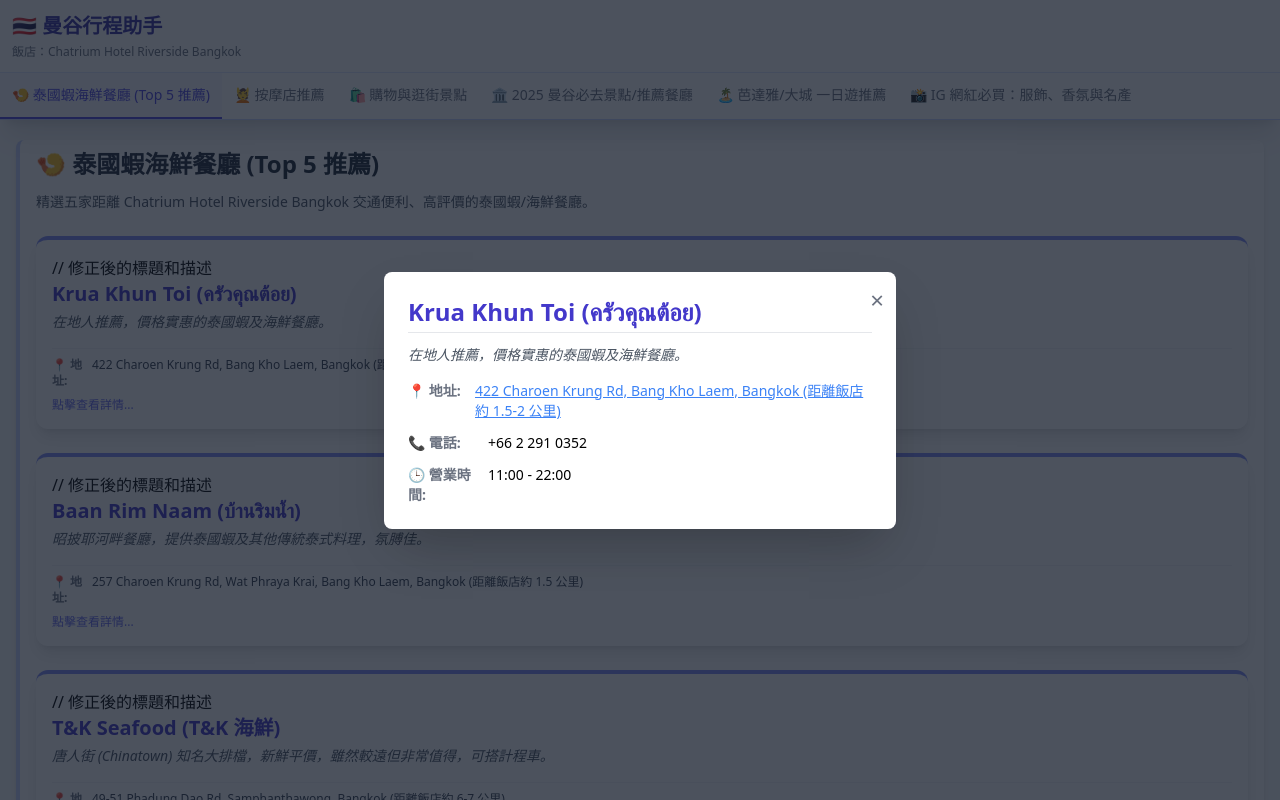
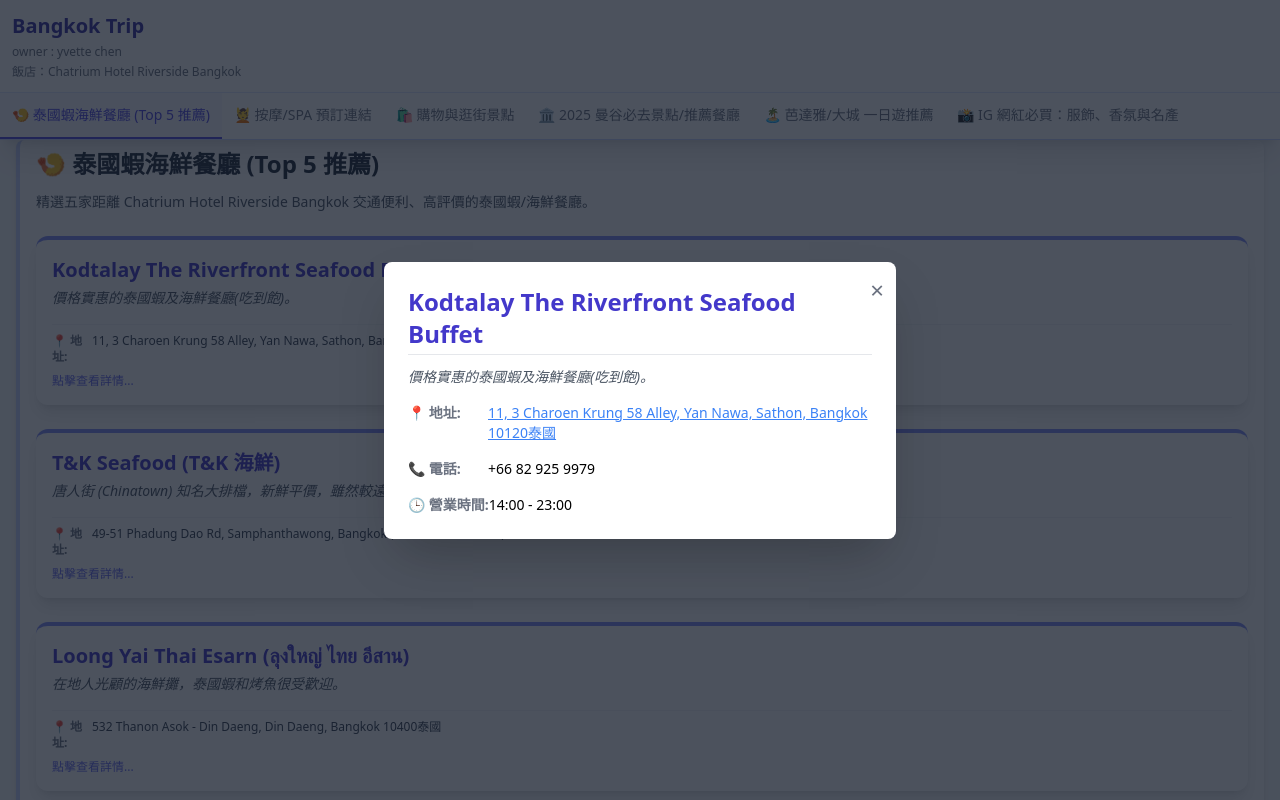
Before and after one commit to yvettechen0214/bangkok-trip-planner, a React (Vite) app: page / in a window 1280 px wide. Both pictures are taken after a click on the element 642 px from the left and 298 px from the top of the page. Shown: the top 800 px of the page. Built offline with nearby package versions, Linux system fonts and the light colour scheme.

Commit message:
feat: 點擊分類按鈕時自動捲動頁面至最上方

```diff
--- a/src/App.jsx
+++ b/src/App.jsx
@@ -3,33 +3,46 @@
 // 注意：LocationCard 組件保持不變，但請確認它是正確的版本（包含模態框功能）
 
 // --- 組件: 地點卡片 (LocationCard) ---
-// 保持這個組件不動，確保它在 App 組件之上
 const LocationCard = ({ item }) => {
     const [isOpen, setIsOpen] = React.useState(false);
+
     const handleOpen = () => setIsOpen(true);
     const handleClose = () => setIsOpen(false);
+
+    // 🎯 修正點 1：定義 Google Maps 連結 (只用於地址查詢)
     const mapsLink = `https://www.google.com/maps/search/?api=1&query=${encodeURIComponent(item.address)}`;
+
+    // 🎯 修正點 2：檢查是否為 Klook 連結
+    const klookUrl = "https://www.klook.com/zh-TW/experiences/list/bangkok-massages-hot-springs/c4-cate20/";
+    const isKlookLink = item.address === klookUrl;
 
     return (
         <div className="relative h-full">
+
+            {/* 點擊觸發區塊 - 點擊固定開啟模態框 */}
             <div
                 className="bg-white p-4 rounded-xl shadow-lg hover:shadow-2xl transition-all duration-300 border-t-4 border-indigo-400 cursor-pointer h-full flex flex-col justify-between"
-                onClick={handleOpen}
+                onClick={handleOpen} // 點擊卡片固定開啟模態框
             >
                 <div>
-                    // 修正後的標題和描述
                     <h4 className="text-xl font-semibold text-indigo-700 mb-1 line-clamp-1">{item.name}</h4>
                     <p className="text-gray-600 mb-2 text-sm italic line-clamp-2">{item.detail}</p>
                 </div>
+
+                {/* 預覽資訊 (只顯示地址/連結) */}
                 <div className="text-xs space-y-1 mt-2 pt-2 border-t border-gray-100">
                     <p className="flex items-start">
-                        <strong className="w-10 text-gray-500">📍 地址:</strong>
+                        <strong className="w-10 text-gray-500">
+                            {isKlookLink ? '🔗 連結:' : '📍 地址:'}
+                        </strong>
                         <span className="text-gray-700 truncate">{item.address}</span>
                     </p>
                 </div>
+
                 <span className="text-xs mt-2 text-indigo-500 font-medium">點擊查看詳情...</span>
             </div>
 
+            {/* 浮現的模態框 (Modal) */}
             {isOpen && (
                 <div
                     className="fixed inset-0 z-50 flex items-center justify-center bg-gray-900 bg-opacity-75 p-4"
@@ -47,9 +60,26 @@
                         </button>
                         <h3 className="text-2xl font-bold text-indigo-700 mb-3 border-b pb-1">{item.name}</h3>
                         <p className="text-gray-600 mb-4 text-sm italic">{item.detail}</p>
-                        <div className="space-y-3 text-sm">
+
+                        {/* 🎯 修正點 3：模態框內容判斷 */}
+                        {isKlookLink ? (
+                            <div className="text-center mt-6">
+                                <a
+                                    href={item.address}
+                                    target="_blank"
+                                    rel="noopener noreferrer"
+                                    className="inline-block px-8 py-3 bg-red-500 text-white font-bold rounded-lg shadow-lg hover:bg-red-600 transition-colors text-lg"
+                                    onClick={handleClose} // 點擊按鈕後關閉模態框
+                                >
+                                    點擊前往 Klook 預訂 (開啟 App)
+                                </a>
+                                <p className="text-gray-500 mt-3 text-sm">此連結將在新分頁中打開 Klook 網站，若您已安裝 App 則會自動跳轉。</p>
+                            </div>
+                        ) : (
+                            /* 顯示一般地址、電話、時間 */
+                            <div className="space-y-4 text-sm">
                                 <p className="flex items-start">
-                                <strong className="w-20 text-gray-500">📍 地址:</strong>
+                                    <strong className="min-w-[80px] shrink-0 text-gray-500">📍 地址:</strong>
                                     <a
                                         href={mapsLink}
                                         target="_blank"
@@ -60,12 +90,13 @@
                                     </a>
                                 </p>
                                 <p className="flex items-start">
-                                <strong className="w-20 text-gray-500">📞 電話:</strong> {item.phone}
+                                    <strong className="min-w-[80px] shrink-0 text-gray-500">📞 電話:</strong> {item.phone}
                                 </p>
                                 <p className="flex items-start">
-                                <strong className="w-20 text-gray-500">🕒 營業時間:</strong> {item.hours}
+                                    <strong className="min-w-[80px] shrink-0 text-gray-500">🕒 營業時間:</strong> {item.hours}
                                 </p>
                             </div>
+                        )}
                     </div>
                 </div>
             )}
@@ -92,7 +123,8 @@
             <header className="fixed top-0 left-0 right-0 z-20 bg-white shadow-xl">
                 {/* 標題與簡介 - 適合手機頂部 */}
                 <div className="p-3 border-b border-indigo-100">
-                    <h2 className="text-xl font-extrabold text-indigo-800 line-clamp-1">🇹🇭 曼谷行程助手</h2>
+                    <h2 className="text-xl font-extrabold text-indigo-800 line-clamp-1">Bangkok Trip</h2>
+                    <p className="text-xs text-gray-500 mt-1">owner : yvette chen</p>
                     <p className="text-xs text-gray-500 mt-1">飯店：{tripInfo.hotel}</p>
                 </div>
 
@@ -101,12 +133,21 @@
                     {categories.map((category) => (
                         <button
                             key={category.id}
-                            onClick={() => setSelectedCategory(category.id)}
+                            // 🎯 修正點：使用一個函式來處理點擊事件
+                            onClick={() => {
+                                // 1. 設定選中的分類
+                                setSelectedCategory(category.id);
+                                // 2. 將網頁捲動到最頂端
+                                window.scrollTo({
+                                    top: 0,
+                                    behavior: 'smooth' // 使用平滑捲動效果
+                                });
+                            }}
                             className={`
                                 p-3 text-sm font-medium transition-colors border-b-2
                                 ${selectedCategory === category.id
-                                    ? 'text-indigo-600 border-indigo-600 bg-indigo-50/50' // 選中樣式
-                                    : 'text-gray-500 border-transparent hover:text-indigo-600' // 未選中樣式
+                                    ? 'text-indigo-600 border-indigo-600 bg-indigo-50/50'
+                                    : 'text-gray-500 border-transparent hover:text-indigo-600'
                                 }
                             `}
                         >
--- a/src/tripData.js
+++ b/src/tripData.js
@@ -12,18 +12,11 @@
       "description": "精選五家距離 Chatrium Hotel Riverside Bangkok 交通便利、高評價的泰國蝦/海鮮餐廳。",
       "items": [
         {
-          "name": "Krua Khun Toi (ครัวคุณต้อย)",
-          "detail": "在地人推薦，價格實惠的泰國蝦及海鮮餐廳。",
-          "address": "422 Charoen Krung Rd, Bang Kho Laem, Bangkok (距離飯店約 1.5-2 公里)",
-          "phone": "+66 2 291 0352",
-          "hours": "11:00 - 22:00"
-        },
-        {
-          "name": "Baan Rim Naam (บ้านริมน้ำ)",
-          "detail": "昭披耶河畔餐廳，提供泰國蝦及其他傳統泰式料理，氛膊佳。",
-          "address": "257 Charoen Krung Rd, Wat Phraya Krai, Bang Kho Laem, Bangkok (距離飯店約 1.5 公里)",
-          "phone": "+66 2 289 1234",
-          "hours": "17:00 - 00:00"
+          "name": "Kodtalay The Riverfront Seafood Buffet",
+          "detail": "價格實惠的泰國蝦及海鮮餐廳(吃到飽)。",
+          "address": "11, 3 Charoen Krung 58 Alley, Yan Nawa, Sathon, Bangkok 10120泰國",
+          "phone": "+66 82 925 9979",
+          "hours": "14:00 - 23:00"
         },
         {
           "name": "T&K Seafood (T&K 海鮮)",
@@ -33,10 +26,10 @@
           "hours": "16:00 - 02:00"
         },
         {
-          "name": "Lung Yai Seafood (ลุงใหญ่ ซีฟู้ด)",
+          "name": "Loong Yai Thai Esarn (ลุงใหญ่ ไทย อีสาน)",
           "detail": "在地人光顧的海鮮攤，泰國蝦和烤魚很受歡迎。",
-          "address": "靠近 Krung Thep Bridge 一帶 (請使用 Google Map 導航確認確切位置)",
-          "phone": "無公開電話，請搜尋地址",
+          "address": "532 Thanon Asok - Din Daeng, Din Daeng, Bangkok 10400泰國",
+          "phone": "+66 2 642 4087",
           "hours": "通常為傍晚開始營業"
         },
         {
@@ -45,41 +38,29 @@
           "address": "Asiatique The Riverfront (Warehouse 1)",
           "phone": "+66 2 108 8122",
           "hours": "11:00 - 23:00"
+        },
+        {
+          "name": "Asiatique河濱夜市(เอเชียทีค เดอะ ริเวอร์ฟรอนท์)",
+          "detail": "飯店旁邊的夜市!。",
+          "address": "2194 ถ. เจริญกรุง Wat Phraya Krai, Bang Kho Laem, Bangkok 10120泰國",
+          "phone": "+66 92 246 0812",
+          "hours": "11點到傍晚營業"
         }
       ]
     },
     {
       "id": "massage",
-      "name": "💆 按摩店推薦",
-      "description": "參考 Klook 評價及熱門度，推薦幾家交通便利或評價高的按摩/Spa 店。",
-      "items": [
-        {
-          "name": "Let's Relax Spa",
-          "detail": "知名連鎖品牌，環境舒適，服務標準化。最近的分店推薦 **Asiatique The Riverfront** (離飯店很近)。",
-          "address": "Asiatique The Riverfront (多處分店)",
-          "phone": "+66 2 108 8170 (Asiatique 分店)",
-          "hours": "10:00 - 00:00"
-        },
-        {
-          "name": "Health Land Spa & Massage",
-          "detail": "大型連鎖 Spa，價格實惠且專業。推薦 **Sathorn** 或 **Asoke** 分店。",
-          "address": "Health Land Sathorn (最近的分店之一)",
-          "phone": "+66 2 677 8888",
-          "hours": "09:00 - 23:00"
-        },
-        {
-          "name": "Oasis Spa",
-          "detail": "高階 Spa 體驗，環境極佳，適合情侶或追求精緻服務者。",
-          "address": "Oasis Spa Bangkok Sukhumvit 31 (多處分店)",
-          "phone": "+66 2 262 2122",
-          "hours": "10:00 - 22:00"
-        },
-        {
-          "name": "RarinJinda Wellness Spa",
-          "detail": "優質 Spa 品牌，通常設在高級飯店內，提供精緻的泰式按摩服務。",
-          "address": "RarinJinda Wellness Spa Ploenchit (多處分店)",
-          "phone": "+66 2 651 5176",
-          "hours": "10:00 - 22:00"
+          "name": "💆 按摩/SPA 預訂連結",
+          "description": "點擊下方卡片即可直接前往 Klook 曼谷按摩專頁，快速比較價格與預訂。",
+          "items": [
+            {
+              // 這是唯一的「虛擬」項目，專門用來作為 Klook 連結卡片
+              "name": "Klook 曼谷按摩/SPA 預訂頁面",
+              "detail": "點擊前往 Klook，查看所有按摩店 (如 Let's Relax, Health Land 等) 的最新價格、優惠與評價，方便一站式預訂。",
+              // 我們將網站連結放在 address 欄位，方便 LocationCard 處理
+              "address": "https://www.klook.com/zh-TW/experiences/list/bangkok-massages-hot-springs/c4-cate20/",
+              "phone": "N/A",
+              "hours": "線上預訂"
         }
       ]
     },
```
Lines whose indentation alone changed are shown as unchanged.
